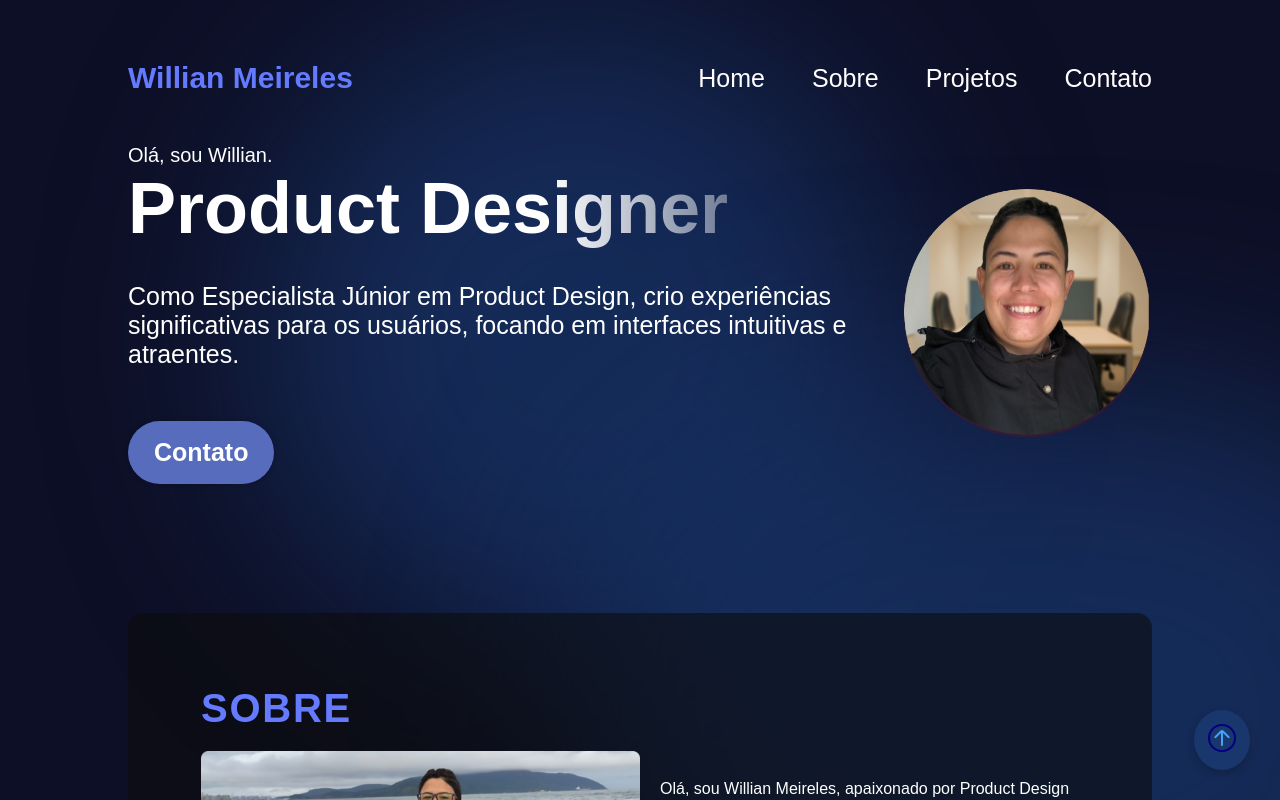
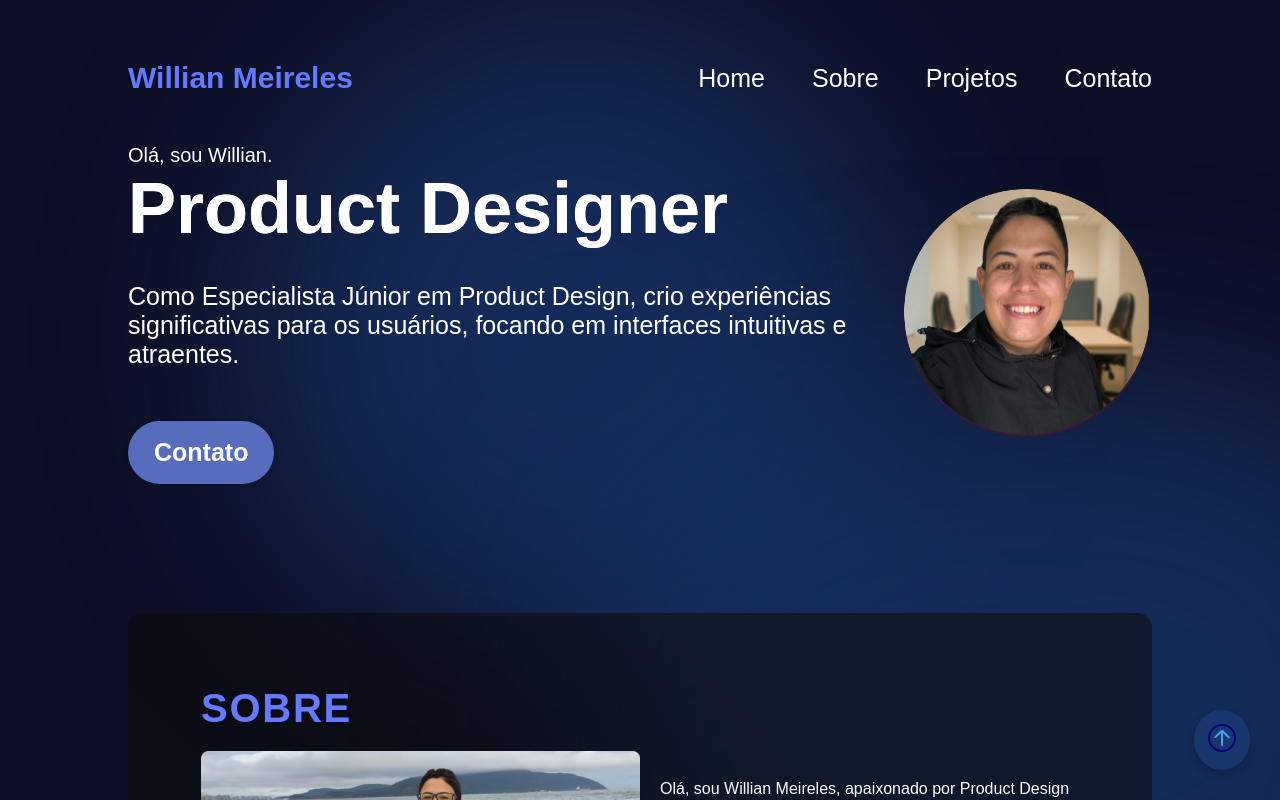
Before and after one commit to Rafael-TCampos/react-portifolio, a React (Vite) app: page / in a window 1280 px wide. Shown: the top 800 px of the page. Built offline with nearby package versions, Linux system fonts and the light colour scheme.

Commit message:
atualizacao

```diff
--- a/src/components/Hero/Hero.module.css
+++ b/src/components/Hero/Hero.module.css
@@ -30,7 +30,6 @@
   font-family: var(--font-roboto);
   background: linear-gradient(90deg, rgba(255, 255, 255,1) 70%, rgba(255, 255, 255, 0)120%);
   background-clip: text;
-  color: transparent;
 }
 
 
```
